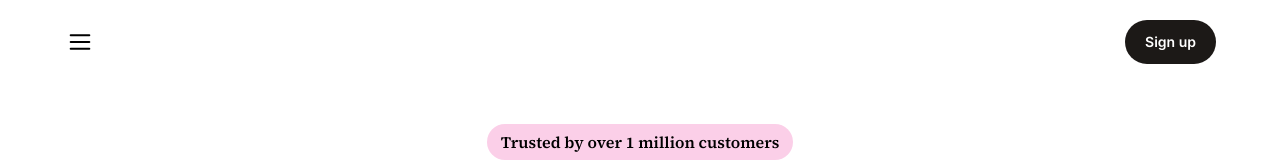
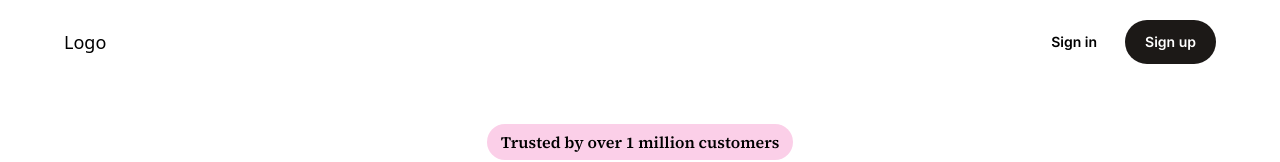
Before and after one commit to harounabidi/firebase-test, a Next.js app: page / in a window 1280 px wide. Shown: the top 162 px of the page. Built offline with nearby package versions, Linux system fonts and the light colour scheme.

Commit message:
fix nav-menu

```diff
--- a/components/layout/header.js
+++ b/components/layout/header.js
@@ -6,6 +6,8 @@ import Menu from "./nav-menu"
 
 export default function Header() {
   const [menuOpen, setMenuOpen] = useState(false)
+
+  console.log(menuOpen)
   return (
     <header className='w-full bg-background px-4'>
       <Navbar menuOpen={menuOpen} setMenuOpen={setMenuOpen} />
--- a/components/layout/menu-items.js
+++ b/components/layout/menu-items.js
@@ -1,13 +1,36 @@
+"use client"
+
+import { useState, useEffect } from "react"
 import Link from "next/link"
 import { links } from "./nav-list-items"
+import { animated, useTrail } from "@react-spring/web"
 
-export default function MenuItems({ pathname, onItemClick }) {
+export default function MenuItems({ pathname, onItemClick, isOpen }) {
+  const [animationKey, setAnimationKey] = useState(0)
+  const activeLinks = links.filter((item) => item.active)
+
+  useEffect(() => {
+    if (isOpen) {
+      setAnimationKey((prev) => prev + 1)
+    }
+  }, [isOpen])
+
+  const trail = useTrail(activeLinks.length, {
+    from: { opacity: 0, x: -50 },
+    to: { opacity: 1, x: 0 },
+    config: { mass: 1, tension: 400, friction: 30 },
+    reset: true,
+    key: animationKey,
+  })
+
   return (
-    <ul className='pb-safe no-sidebar flex-grow overflow-y-auto pt-4'>
-      {links.map((item, index) =>
-        item.active ? (
-          <li
-            key={index}
+    <ul className='flex-grow pt-4'>
+      {trail.map((props, index) => {
+        const item = activeLinks[index]
+        return (
+          <animated.li
+            key={`${item.link}-${animationKey}`}
+            style={props}
             className={`${
               pathname === item.link ||
               (item.link === "/" &&
@@ -23,9 +46,9 @@ export default function MenuItems({ pathname, onItemClick }) {
               onClick={onItemClick}>
               {item.title}
             </Link>
-          </li>
-        ) : null
-      )}
+          </animated.li>
+        )
+      })}
     </ul>
   )
 }
--- a/components/layout/nav-list-items.js
+++ b/components/layout/nav-list-items.js
@@ -1,52 +1,52 @@
 export const links = [
   {
-    link: '/',
-    title: 'home',
-    active: true
+    link: "/",
+    title: "Home",
+    active: true,
   },
   {
-    link: '/about',
-    title: 'about',
-    active: true
+    link: "/about",
+    title: "about",
+    active: true,
   },
   {
-    link: '/bag',
-    title: 'bag',
-    active: false
+    link: "/bag",
+    title: "bag",
+    active: false,
   },
   {
-    link: '/privacy',
-    title: 'privacy',
-    active: false
+    link: "/privacy",
+    title: "privacy",
+    active: false,
   },
   {
-    link: '/faq',
-    title: 'faq',
-    active: false
+    link: "/faq",
+    title: "faq",
+    active: false,
   },
   {
-    link: '/shipping',
-    title: 'shipping',
-    active: false
+    link: "/shipping",
+    title: "shipping",
+    active: false,
   },
   {
-    link: '/returns',
-    title: 'returns',
-    active: false
+    link: "/returns",
+    title: "returns",
+    active: false,
   },
   {
-    link: '/payment',
-    title: 'payment',
-    active: true
+    link: "/payment",
+    title: "payment",
+    active: true,
   },
   {
-    link: '/contact',
-    title: 'contact',
-    active: true
+    link: "/contact",
+    title: "contact",
+    active: true,
   },
   {
-    link: '/track',
-    title: 'track-order',
-    active: false
-  }
+    link: "/signin",
+    title: "Sign in",
+    active: true,
+  },
 ]
--- a/components/layout/nav-menu.js
+++ b/components/layout/nav-menu.js
@@ -20,9 +20,9 @@ export default function Menu({ open, setOpen }) {
 
   return createPortal(
     <div
-      ref={menuRef}
-      className={`fixed inset-x-0 border-y border-stone-200 top-20 inset-y-0 h-dvh w-full transform overflow-hidden bg-white pt-5 transition-all duration-200 ease-in-out md:w-80 origin-left ${
-        open ? "translate-x-0" : "-translate-x-full"
+      // ref={menuRef}
+      className={`fixed md:hidden inset-x-0 border-y border-stone-200 top-20 inset-y-0 h-dvh w-full transform overflow-hidden bg-white pt-5 transition-all duration-200 ease-in-out md:w-80 origin-left ${
+        open ? "translate-x-0 opacity-1" : "-translate-x-full opacity-0"
       }`}>
       <div className='flex h-full flex-col'>
         <MenuItems pathname={pathname} onItemClick={() => setOpen(false)} />
--- a/components/layout/navbar.js
+++ b/components/layout/navbar.js
@@ -4,7 +4,11 @@ import Hamberger from "@components/icons/hamberger"
 export default function Navbar({ menuOpen, setMenuOpen }) {
   return (
     <nav className='z-50 flex w-full items-center justify-between py-5 md:px-12'>
-      <div className='z-50 flex flex-row items-center gap-3'>
+      <Link href='/' aria-label='logo' className='text-lg hidden md:block'>
+        Logo
+      </Link>
+
+      <div className='z-50 md:hidden flex flex-row items-center gap-3'>
         <Hamberger
           size='2em'
           className='z-[30] cursor-pointer'
@@ -15,12 +19,21 @@ export default function Navbar({ menuOpen, setMenuOpen }) {
         />
       </div>
 
-      <Link
-        href='/signup'
-        aria-label='logo'
-        className='bg-stone-900 px-5 py-3 rounded-full'>
-        <h1 className='font-inter text-sm text-white font-semibold'>Sign up</h1>
-      </Link>
+      <div className='flex gap-2'>
+        <Link
+          href='/signin'
+          aria-label='logo'
+          className=' px-5 py-3 font-inter max-md:hidden text-sm  font-semibold rounded-full'>
+          Sign in
+        </Link>
+
+        <Link
+          href='/signup'
+          aria-label='logo'
+          className='bg-stone-900 font-inter transition-colors duration-300 hover:bg-stone-700 text-sm text-white font-semibold px-5 py-3 rounded-full'>
+          Sign up
+        </Link>
+      </div>
     </nav>
   )
 }
--- a/next.config.mjs
+++ b/next.config.mjs
@@ -1,4 +1,4 @@
 /** @type {import('next').NextConfig} */
-const nextConfig = {};
+const nextConfig = {}
 
-export default nextConfig;
+export default nextConfig
--- a/package.json
+++ b/package.json
@@ -9,6 +9,7 @@
     "lint": "next lint"
   },
   "dependencies": {
+    "@react-spring/web": "^9.7.5",
     "firebase": "^10.14.1",
     "next": "14.2.15",
     "react": "^18",
--- a/styles/globals.css
+++ b/styles/globals.css
@@ -45,3 +45,16 @@
     @apply flex min-h-screen flex-col bg-background text-foreground;
   }
 }
+
+@keyframes scroll {
+  0% {
+    transform: translateX(0);
+  }
+  100% {
+    transform: translateX(-50%);
+  }
+}
+
+.animate-scroll {
+  animation: scroll 20s linear infinite;
+}
```
Also changed, not shown: 1 other file (tests, documents, lock files or other folders).
